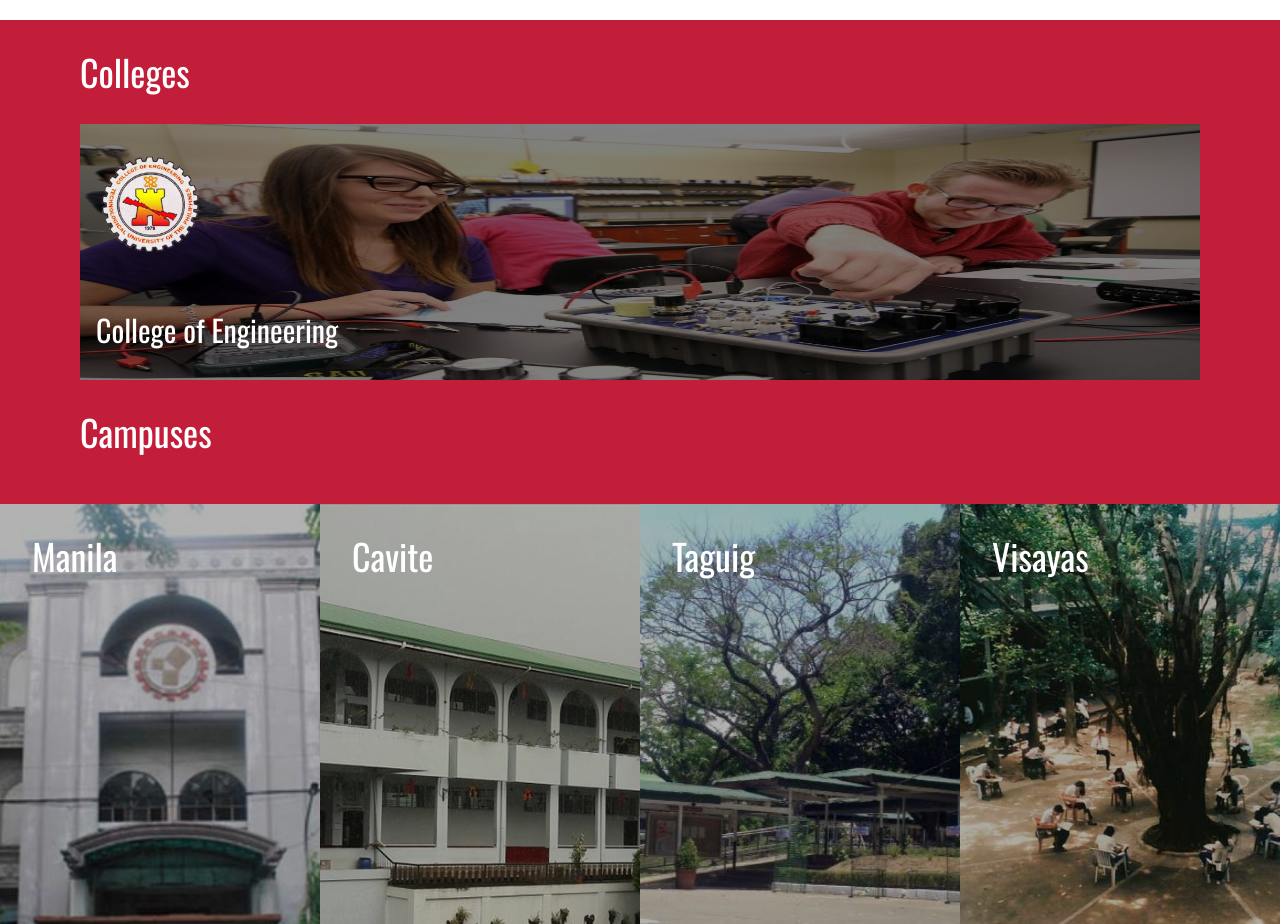
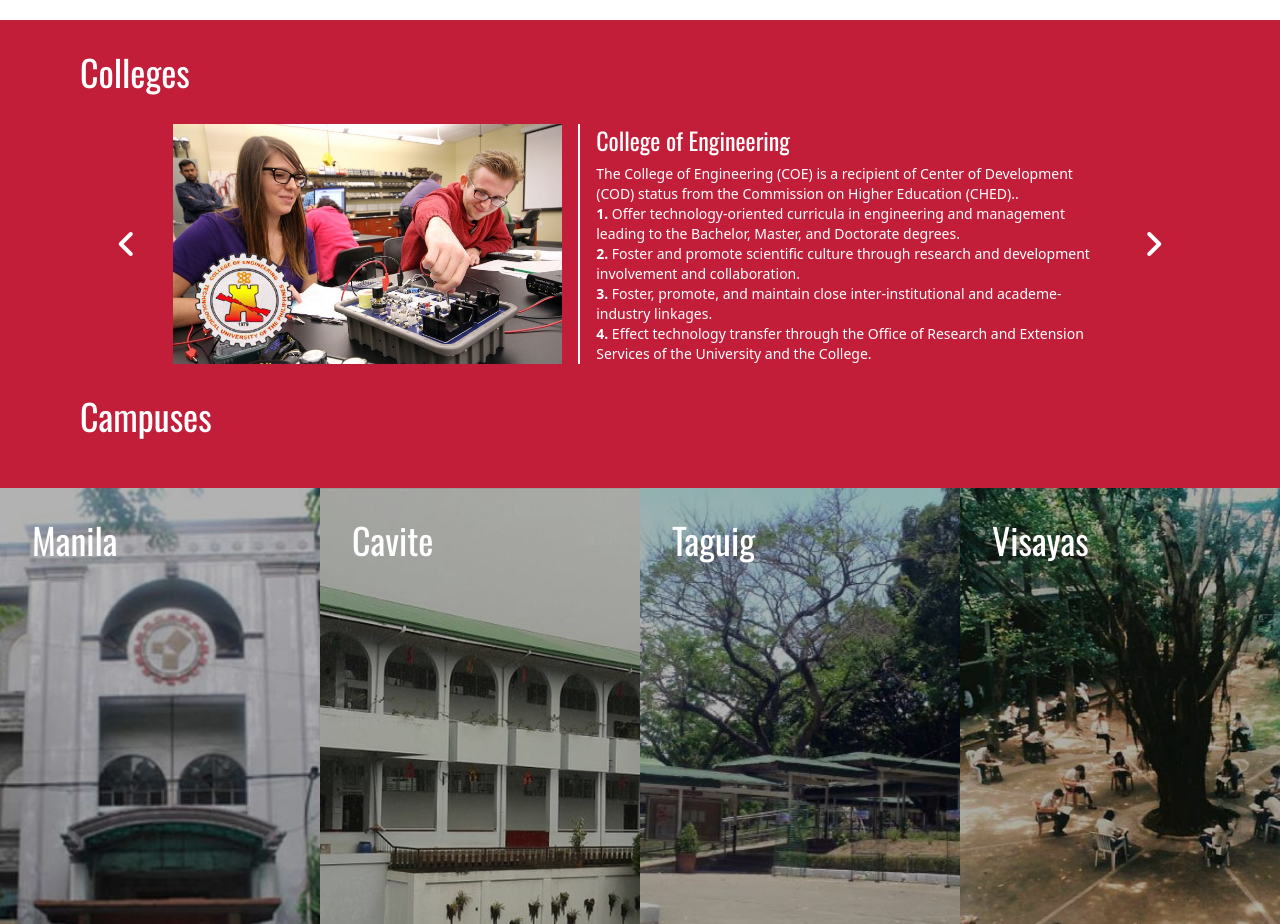
Before and after one commit to Mark-Avila/tup-concept, a website: page index.html in a window 1280 px wide. Shown: the part 1860-2784 px from the top of the page. Drawn offline with nearby package versions, Linux system fonts and the light colour scheme; a web font is replaced by a local one.

Commit message:
colleges desktop layout

```diff
--- a/index.html
+++ b/index.html
@@ -466,10 +466,10 @@
           >
             Colleges
           </h1>
-          <div id="colleges-items" class="flex overflow-scroll overflow-x-scroll w">
+          <div id="colleges-items-mobile" class="flex overflow-scroll overflow-x-scroll md:hidden">
             <arcticle id="college-item-coe" class="relative h-64 min-w-full">
               <a href="#">
-                <img src="./assets/coe.jpg" alt="college-item-pic" class="absolute w-full h-full brightness-50"/>
+                <img src="./assets/coe.jpg" alt="college-item-pic" class="absolute w-full h-full brightness-50 object-cover"/>
                 <span class="absolute w-full h-full flex flex-col justify-between px-4 py-8">
                   <img src="./assets/coe-logo.png" alt="college-item-logo" class="w-28"/>
                   <h1 class="font-oswald text-white text-3xl">College of Engineering</h1>
@@ -478,7 +478,7 @@
             </arcticle>
             <arcticle id="college-item-cos" class="relative h-64 min-w-full">
               <a href="#">
-                <img src="./assets/cos.jpg" alt="college-item-pic" class="absolute w-full h-full brightness-50"/>
+                <img src="./assets/cos.jpg" alt="college-item-pic" class="absolute w-full h-full brightness-50 object-cover"/>
                 <span class="absolute w-full h-full flex flex-col justify-between px-4 py-8">
                   <img src="./assets/cos-logo.png" alt="college-item-logo" class="w-28"/>
                   <h1 class="font-oswald text-white text-3xl">College of Science</h1>
@@ -487,7 +487,7 @@
             </arcticle>
             <arcticle id="college-item-cafa" class="relative h-64 min-w-full">
               <a href="#">
-                <img src="./assets/cofa.jpg" alt="college-item-pic" class="absolute w-full h-full brightness-50"/>
+                <img src="./assets/cofa.jpg" alt="college-item-pic" class="absolute w-full h-full brightness-50 object-cover "/>
                 <span class="absolute w-full h-full flex flex-col justify-between px-4 py-8">
                   <img src="./assets/cafa-logo.png" alt="college-item-logo" class="w-28"/>
                   <h1 class="font-oswald text-white text-3xl">College of Fine Arts</h1>
@@ -496,7 +496,7 @@
             </arcticle>
             <arcticle id="college-item-cit" class="relative h-64 min-w-full">
               <a href="#">
-                <img src="./assets/cit.jpg" alt="college-item-pic" class="absolute w-full h-full brightness-50"/>
+                <img src="./assets/cit.jpg" alt="college-item-pic" class="absolute w-full h-full brightness-50 object-cover"/>
                 <span class="absolute w-full h-full flex flex-col justify-between px-4 py-8">
                   <img src="./assets/cit-logo.png" alt="college-item-logo" class="w-28"/>
                   <h1 class="font-oswald text-white text-3xl">College of Industrial Technology</h1>
@@ -505,7 +505,7 @@
             </arcticle>
             <arcticle id="college-item-cla" class="relative h-64 min-w-full">
               <a href="#">
-                <img src="./assets/cola.jpg" alt="college-item-pic" class="absolute w-full h-full brightness-50"/>
+                <img src="./assets/cola.jpg" alt="college-item-pic" class="absolute w-full h-full brightness-50 object-cover "/>
                 <span class="absolute w-full h-full flex flex-col justify-between px-4 py-8">
                   <img src="./assets/cla-logo.png" alt="college-item-logo" class="w-28"/>
                   <h1 class="font-oswald text-white text-3xl">College of Liberal Arts</h1>
@@ -514,13 +514,40 @@
             </arcticle>
             <arcticle id="college-item-cie" class="relative h-64 min-w-full">
               <a href="#">
-                <img src="./assets/coie.jpeg" alt="college-item-pic" class="absolute w-full h-full brightness-50"/>
+                <img src="./assets/coie.jpeg" alt="college-item-pic" class="absolute w-full h-full brightness-50 object-cover"/>
                 <span class="absolute w-full h-full flex flex-col justify-between px-4 py-8">
                   <img src="./assets/cie-logo.png" alt="college-item-logo" class="w-28"/>
                   <h1 class="font-oswald text-white text-3xl">College of Industrial Education</h1>
                 </span>
               </a>
             </arcticle>
+          </div>
+
+          <div class="grid grid-cols-12">
+            <div class="flex justify-center items-center">
+              <button class="text-white hover:text-black hover:bg-white p-4 px-5 rounded-full active:scale-90 transition ease-in-out"><i class="fa-solid fa-angle-left fa-2xl"></i></button>
+            </div>
+            <div id="colleges-items-desktop " class="col-span-10 hidden md:block ">
+              <article class="grid grid-cols-12">
+                <div class="col-span-5 h-full relative">
+                  <img src="./assets/coe.jpg" alt="college-item-pic" class="absolute object-cover h-full w-full"/>
+                  <img src="./assets/coe-logo.png" alt="college-item-logo" class="absolute h-24 bottom-0 left-0 m-4"/>
+                </div>
+                <div class="col-span-7 text-white ml-4 pl-4 border-l-2 border-white">
+                  <h1 class="font-oswald text-2xl">College of Engineering</h1>
+                  <p class="text-sm pt-2">The College of Engineering (COE) is a recipient of Center of Development (COD) status from the Commission on Higher Education (CHED)..</p>
+                  <ol class="text-sm">
+                    <li><b>1.</b> Offer technology-oriented curricula in engineering and management leading to the Bachelor, Master, and Doctorate degrees.</li>
+                    <li><b>2.</b> Foster and promote scientific culture through research and development involvement and collaboration.</li>
+                    <li><b>3.</b> Foster, promote, and maintain close inter-institutional and academe-industry linkages.</li>
+                    <li><b>4.</b> Effect technology transfer through the Office of Research and Extension Services of the University and the College.</li>
+                  </ol>
+                  </div>
+              </article>
+            </div>
+            <div class="flex justify-center items-center">
+              <button class="text-white hover:text-black hover:bg-white p-4 px-5 rounded-full active:scale-90 transition ease-in-out"><i class="fa-solid fa-angle-right fa-2xl"></i></button>
+            </div>
           </div>
 
         </section>
```
Also changed, not shown: style.css.
